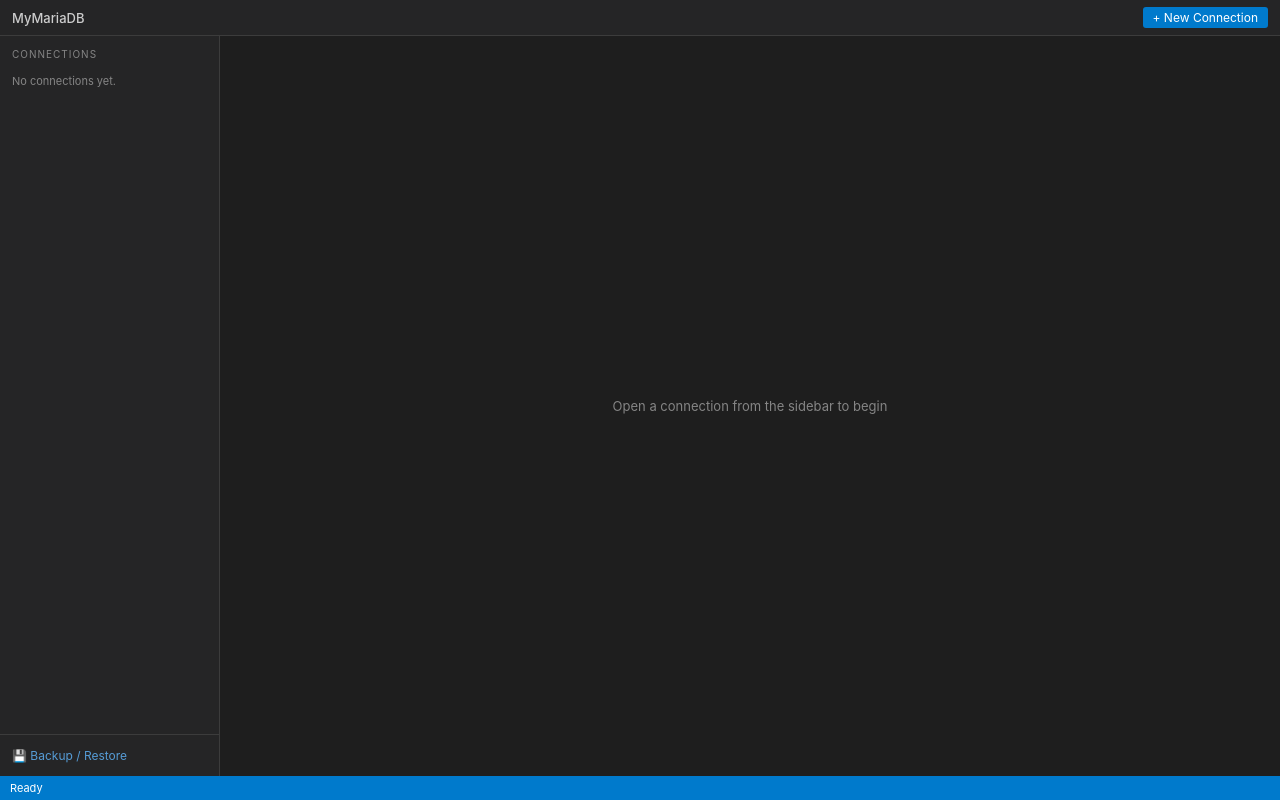
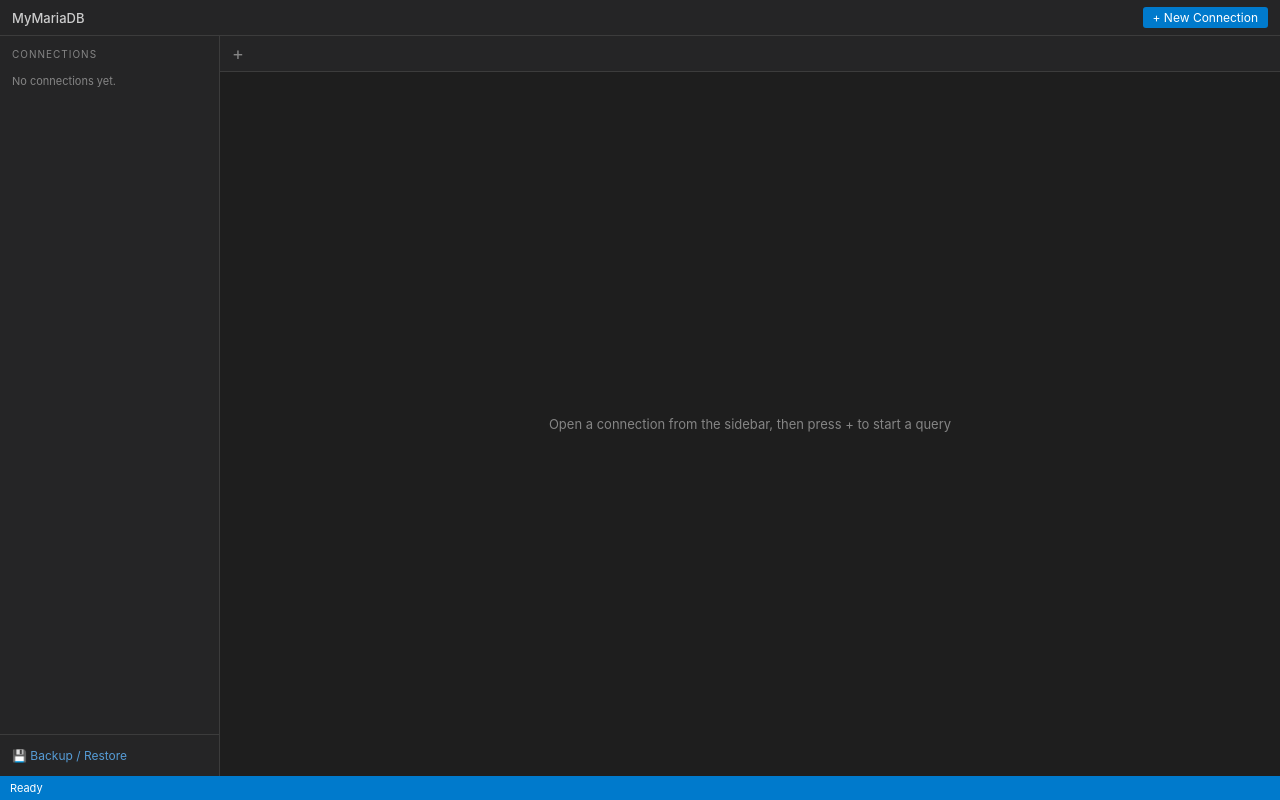
Before and after one commit to dbencini/MyMariaDB, a React (Vite) app in the folder src/renderer/: page / in a window 1280 px wide. Built offline with nearby package versions, Linux system fonts and the light colour scheme.

Commit message:
feat: wire App with TabBar, QueryTab, and live StatusBar

```diff
--- a/src/renderer/src/App.jsx
+++ b/src/renderer/src/App.jsx
@@ -1,18 +1,64 @@
+import { useTabStore } from './stores/useTabStore'
+import { useConnectionStore } from './stores/useConnectionStore'
 import TitleBar from './components/TitleBar/TitleBar'
 import Sidebar from './components/Sidebar/Sidebar'
+import TabBar from './components/TabBar/TabBar'
+import QueryTab from './components/QueryTab/QueryTab'
 import StatusBar from './components/StatusBar/StatusBar'
 
 export default function App() {
+  const { tabs, activeTabId } = useTabStore()
+  const { connections } = useConnectionStore()
+
+  const activeTab = tabs.find(t => t.id === activeTabId)
+  const activeConn = connections.find(c => c.id === activeTab?.connectionId)
+
+  let statusLeft = 'Ready'
+  let leftError = false
+  if (activeTab?.running) {
+    statusLeft = 'Running…'
+  } else if (activeTab?.results?.error) {
+    statusLeft = activeTab.results.error
+    leftError = true
+  } else if (activeTab?.results?.rowCount !== undefined) {
+    const r = activeTab.results
+    statusLeft = `✓ ${r.rowCount} row${r.rowCount !== 1 ? 's' : ''} · ${r.durationMs}ms`
+  }
+
+  const statusRight = activeConn
+    ? [activeConn.host, activeTab?.database, activeTab?.serverVersion].filter(Boolean).join(' · ')
+    : ''
+
   return (
     <div className="app-shell">
       <TitleBar />
       <Sidebar />
-      <main style={{ gridArea: 'main', background: 'var(--bg-base)', display: 'flex', alignItems: 'center', justifyContent: 'center' }}>
-        <span style={{ color: 'var(--text-secondary)', fontSize: 13 }}>
-          Open a connection from the sidebar to begin
-        </span>
+      <main style={{
+        gridArea: 'main',
+        background: 'var(--bg-base)',
+        display: 'flex',
+        flexDirection: 'column',
+        overflow: 'hidden',
+        minHeight: 0
+      }}>
+        <TabBar />
+        {activeTab
+          ? <QueryTab key={activeTabId} tabId={activeTabId} />
+          : (
+            <div style={{
+              flex: 1,
+              display: 'flex',
+              alignItems: 'center',
+              justifyContent: 'center',
+              color: 'var(--text-secondary)',
+              fontSize: 13
+            }}>
+              Open a connection from the sidebar, then press + to start a query
+            </div>
+          )
+        }
       </main>
-      <StatusBar />
+      <StatusBar left={statusLeft} right={statusRight} leftError={leftError} />
     </div>
   )
 }
--- a/src/renderer/src/components/StatusBar/StatusBar.jsx
+++ b/src/renderer/src/components/StatusBar/StatusBar.jsx
@@ -1,4 +1,4 @@
-export default function StatusBar({ message = 'Ready' }) {
+export default function StatusBar({ left = 'Ready', right = '', leftError = false }) {
   return (
     <div style={{
       gridArea: 'statusbar',
@@ -6,11 +6,14 @@
       color: 'var(--status-bar-text)',
       display: 'flex',
       alignItems: 'center',
+      justifyContent: 'space-between',
       padding: '0 10px',
       fontSize: '11px',
+      flexShrink: 0,
       gap: '12px'
     }}>
-      <span>{message}</span>
+      <span style={leftError ? { color: '#ffcccc' } : {}}>{left}</span>
+      {right && <span style={{ opacity: 0.8, marginLeft: 'auto' }}>{right}</span>}
     </div>
   )
 }
```
